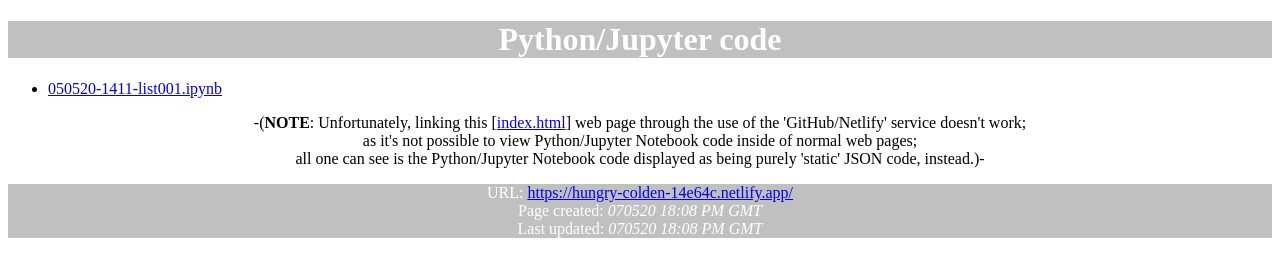
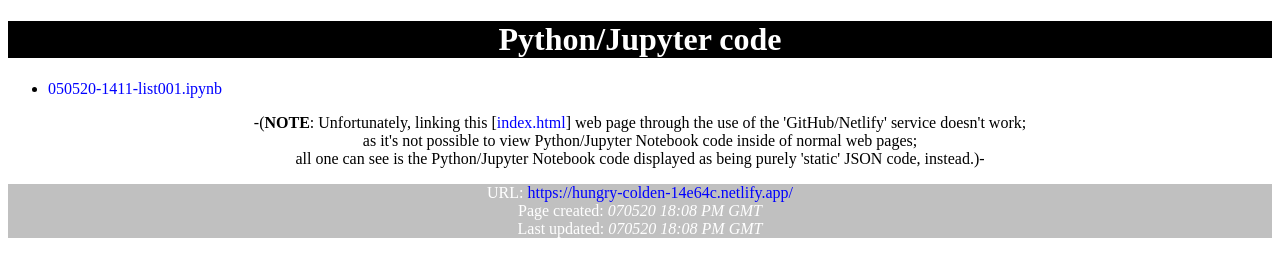
Before and after one commit to pramnora/python, a plain HTML site: page index.html in a window 1280 px wide. Drawn offline with Linux system fonts and the light colour scheme.

Commit message:
Update index.html
Added some link CSS codes.

```diff
--- a/index.html
+++ b/index.html
@@ -9,8 +9,14 @@
   <title>Python/Jupyter code</title>
 
   <style>
+   /* links */
+   a:link{color:blue;text-decoration:none;}
+   a:hover{color:red;text-decoration:underline;}
+   a:visited{color:purple;}
+   a:active{color:orange;}
+   /* main */
    header{background-color:black;color:white;}
-   header,footer{background-color:silver;color:white;}
+   footer{background-color:silver;color:white;}
    header,footer,p{text-align:center;}
   </style>
 
```
